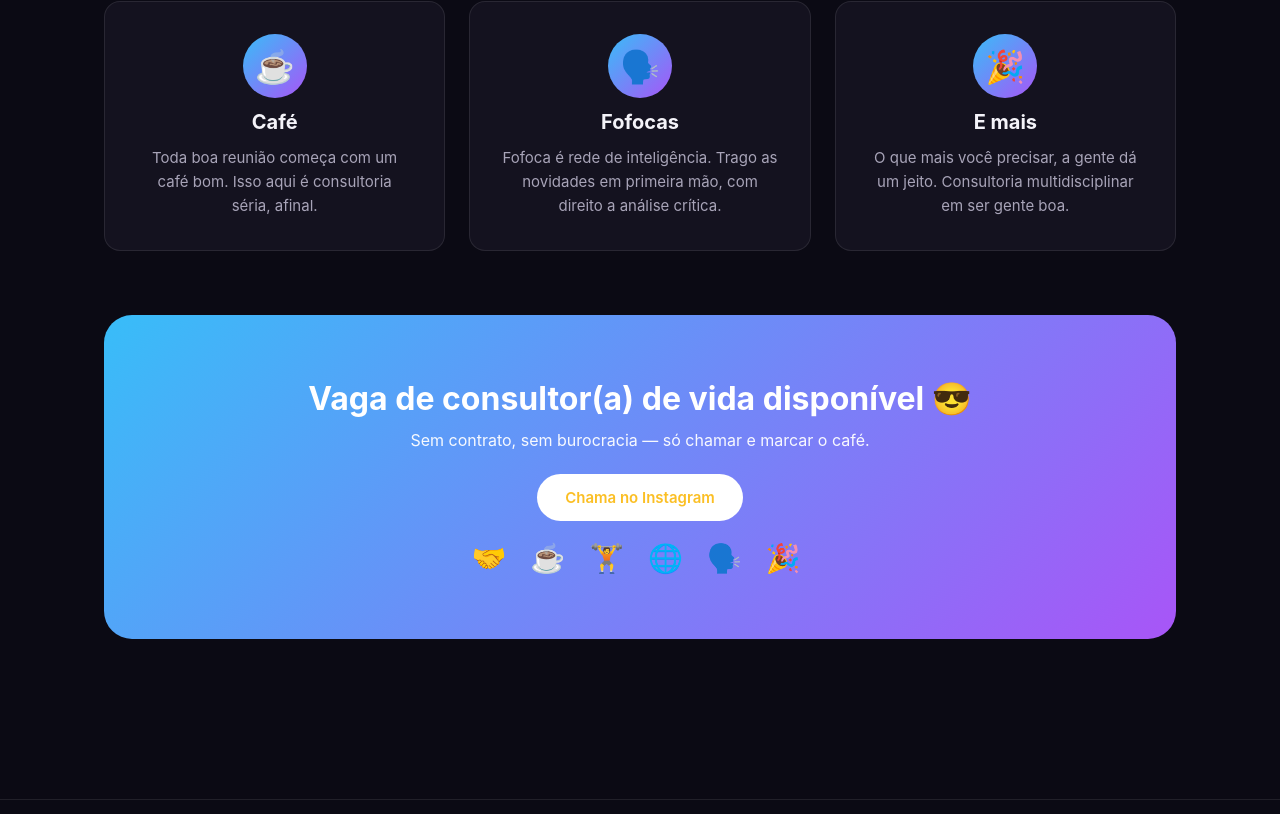
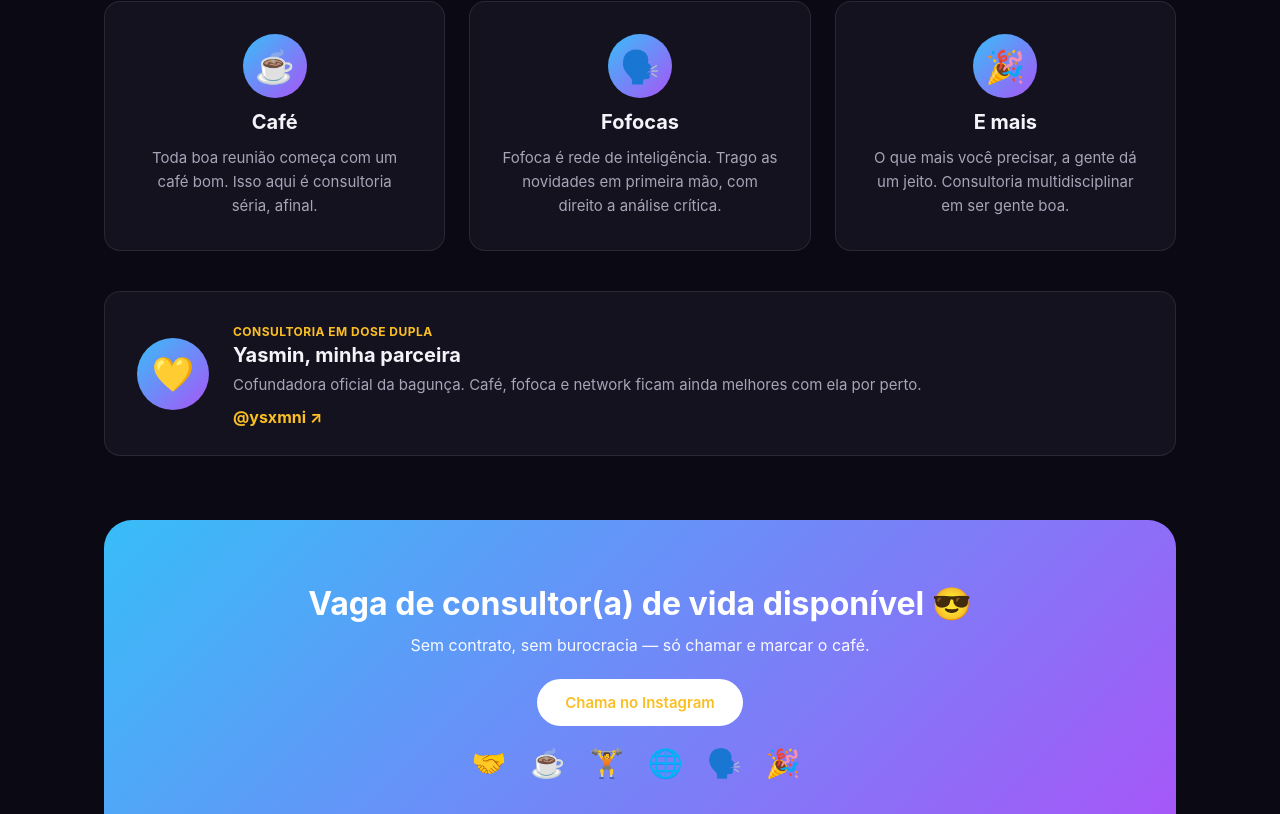
Before and after one commit to Diogozura/webdiogozura, a Next.js app: page /consultoria in a window 1280 px wide. Shown: the part 737-1551 px from the top of the page. Built offline with nearby package versions, Linux system fonts and the light colour scheme.

Commit message:
feat;: add yasmin

```diff
--- a/pages/consultoria.tsx
+++ b/pages/consultoria.tsx
@@ -1,6 +1,6 @@
 import { NextSeo } from 'next-seo';
 import { consultoriaItems } from '@/src/data/consultoria';
-import { INSTAGRAM_DM_URL } from '@/src/lib/constants';
+import { INSTAGRAM_DM_URL, YASMIN_INSTAGRAM_URL } from '@/src/lib/constants';
 import { Reveal } from '@/src/components/Reveal/Reveal';
 import styles from '@/styles/Consultoria.module.css';
 
@@ -58,6 +58,18 @@ export default function Consultoria() {
           ))}
         </div>
 
+        <Reveal className={styles.partner}>
+          <div className={styles.partnerAvatar}>💛</div>
+          <div>
+            <span className={styles.partnerTag}>Consultoria em dose dupla</span>
+            <h3>Yasmin, minha parceira</h3>
+            <p>Cofundadora oficial da bagunça. Café, fofoca e network ficam ainda melhores com ela por perto.</p>
+            <a href={YASMIN_INSTAGRAM_URL} target="_blank" rel="noreferrer" className={styles.partnerLink}>
+              @ysxmni ↗
+            </a>
+          </div>
+        </Reveal>
+
         <div className={styles.finalCta}>
           <h2>Vaga de consultor(a) de vida disponível 😎</h2>
           <p>Sem contrato, sem burocracia — só chamar e marcar o café.</p>
--- a/src/lib/constants.ts
+++ b/src/lib/constants.ts
@@ -1,2 +1,4 @@
 export const INSTAGRAM_URL = 'https://www.instagram.com/diogo_zra/';
 export const INSTAGRAM_DM_URL = 'https://ig.me/m/diogo_zra';
+
+export const YASMIN_INSTAGRAM_URL = 'https://www.instagram.com/ysxmni/';
--- a/styles/Consultoria.module.css
+++ b/styles/Consultoria.module.css
@@ -123,6 +123,63 @@
   font-size: 15px;
 }
 
+.partner {
+  display: flex;
+  align-items: center;
+  gap: 24px;
+  margin-top: 40px;
+  padding: 28px 32px;
+  border-radius: var(--radius-md);
+  background: var(--bg-alt);
+  border: 1px solid var(--border);
+}
+
+@media (max-width: 560px) {
+  .partner {
+    flex-direction: column;
+    text-align: center;
+  }
+}
+
+.partnerAvatar {
+  flex-shrink: 0;
+  width: 72px;
+  height: 72px;
+  border-radius: 50%;
+  background: var(--gradient-primary);
+  display: flex;
+  align-items: center;
+  justify-content: center;
+  font-size: 34px;
+}
+
+.partnerTag {
+  display: inline-block;
+  font-size: 12px;
+  font-weight: 700;
+  text-transform: uppercase;
+  letter-spacing: 0.04em;
+  color: var(--primary);
+  margin-bottom: 4px;
+}
+
+.partner h3 {
+  font-size: 20px;
+  margin-bottom: 6px;
+}
+
+.partner p {
+  color: var(--text-muted);
+  line-height: 1.6;
+  font-size: 15px;
+  margin-bottom: 10px;
+}
+
+.partnerLink {
+  font-weight: 700;
+  color: var(--primary);
+}
+
 .finalCta {
   text-align: center;
   padding: 64px 32px;
```
